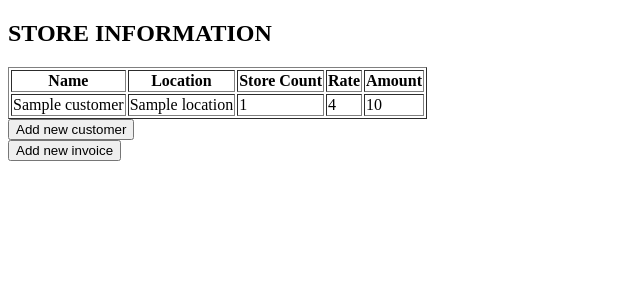
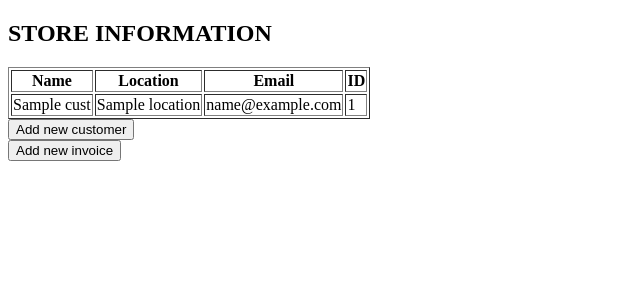
Before and after one commit to Halston-droid/Invoice-Project, a Flask app: template templates/index.html in a window 1280 px wide. Shown: the top 300 px of the page, without its empty margins (0-640 px from the left). Run offline with Flask 3, Linux system fonts and the light colour scheme; the template is opened without the code that fills it: most values are stand-ins (such as "Sample title", 1, 10 or a date in 2020).

Commit message:
Added database to store customer info

```diff
--- a/app.py
+++ b/app.py
@@ -1,13 +1,32 @@
 from flask import Flask, render_template, request
 import os
+from datetime import date
+from decimal import Decimal
+from db import SessionLocal, init_db
+from models import Customer
+
 app = Flask(__name__)
 
-customers = {"Under Armour": {"location": "Baltimore, MD", "store_count": 50, "rate": "$20 per store", "amount": 1000},
-             "Cesears": {"location": "Reno, NV", "store_count": 100, "rate": "$100 per store", "amount": 10000}}
+customers = {}
+init_db() #boot-up schema
+
+# with SessionLocal() as db: #open transaction
+#     ada = Customer(
+#         name="Under Armour",
+#         email="ada@example.com",
+#         location="Baltimore, MD")
+
+#     db.add(ada) # stage objects
+#     db.commit() #write!
+
+with SessionLocal() as db:
+    all_customers = db.query(Customer).all() # simple SELECT *
+    # for cust in all_customers:
+    #     print(cust.name, cust.email, cust.id, cust.location)
 
 @app.route('/')
 def index():
-    return render_template('index.html', customers=customers)
+    return render_template('index.html', customers=all_customers)
 
 @app.route('/newCustomer', methods=['GET', 'POST'])
 def newCustomer():
@@ -23,13 +42,17 @@ def newCustomer():
 
 @app.route('/newInvoice', methods=['GET', 'POST'])
 def newInvoice():
-    return render_template('newInvoice.html', customers=customers)
+    return render_template('newInvoice.html', customers=all_customers)
 
 @app.route('/invoiceConfirmation', methods=['POST'])
 def invoiceConfirmation():
-      customer_name = request.form.get('customer')
-      amount = customers[customer_name]['amount']
-      return render_template('invoiceConfirmation.html', customer_name=customer_name, amount=amount)
+    data = request.form['customer']
+    print(type)
+    customer1 = request.form.get('customer')
+    print(customer1)
+    #
+    #   print(customer1)
+    return render_template('invoiceConfirmation.html', customer=customer1)
 
 if __name__ == '__main__':
     app.run(host='0.0.0.0', port=os.environ.get('FLASK_PORT', 5000), debug=os.environ.get('FLASK_DEBUG', True))
--- /dev/null
+++ b/db.py
@@ -0,0 +1,19 @@
+# db.py
+from sqlalchemy import create_engine
+from sqlalchemy.orm import sessionmaker
+from models import Base
+
+DATABASE_URL = "sqlite:///customers.sqlite"# relative file in project root
+# ↓ echo=False unless you want SQL statements printed for debugging
+engine = create_engine(DATABASE_URL, echo=False, future=True)
+
+# expire_on_commit=False lets you keep attributes usable after commit
+SessionLocal = sessionmaker(bind=engine,
+                            autoflush=False,
+                            autocommit=False,
+                            expire_on_commit=False,
+                            future=True)
+
+def init_db() -> None:
+    """Create all tables once at app startup or for a migration."""
+    Base.metadata.create_all(engine)
--- a/templates/index.html
+++ b/templates/index.html
@@ -12,19 +12,17 @@
             <tr>
                 <th>Name</th>
                 <th>Location</th>
-                <th>Store Count</th>
-                <th>Rate</th>
-                <th>Amount</th>
+                <th>Email</th>
+                <th>ID</th>
             </tr>
         </thead>
         <tbody>
-            {% for name, customer in customers.items() %}
+            {% for cust in customers %}
             <tr>
-                <td>{{ name }}</td>
-                <td>{{ customer.location }}</td>
-                <td>{{ customer.store_count }}</td>
-                <td>{{ customer.rate }}</td>
-                <td>{{ customer.amount }}</td>
+                <td>{{ cust.name }}</td>
+                <td>{{ cust.location }}</td>
+                <td>{{ cust.email}}</td>
+                <td>{{ cust.id }}</td>
             </tr>
             {% endfor %}
         </tbody>
--- a/templates/invoiceConfirmation.html
+++ b/templates/invoiceConfirmation.html
@@ -13,7 +13,7 @@
         O: 732-449-3579<br>
         E: accounts@qandapaymentsolutions.com
     </p>
-    <p>Customer: {{ customer_name }}</p>
-    <p>Amount: {{amount}}</p>
+    <p>Customer: {{ customer.name }}</p>
+    <p>Location: {{ customer.location }}</p>
 </body>
 </html>
--- a/templates/newInvoice.html
+++ b/templates/newInvoice.html
@@ -11,7 +11,7 @@
         <select id="customer" name="customer" required>
             <option value="">--Select customer--</option>
             {% for customer in customers %}
-                <option value="{{ customer }}">{{ customer }}</option>
+                <option value="{{customer}}">{{ customer.name }}</option>
             {% endfor %}
         </select>
         <br><br>
```
Also changed, not shown: models.py (added, +27 -0 lines), customers.sqlite (added).
